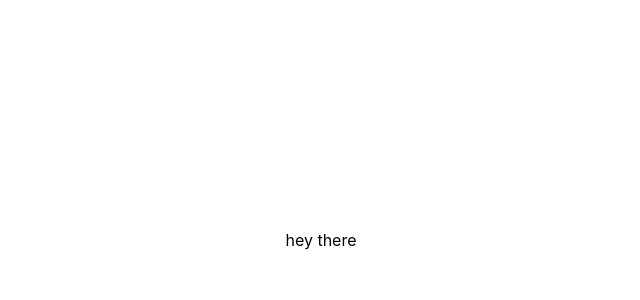
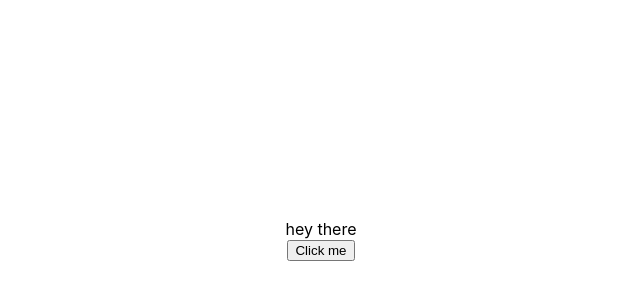
Before and after one commit to otuleja/sentry-next, a Next.js app: page / in a window 1280 px wide. Shown: the part 160-460 px from the top of the page, without its empty margins (319-959 px from the left). Built offline with nearby package versions, Linux system fonts and the light colour scheme.

Commit message:
add error

```diff
--- a/pages/index.js
+++ b/pages/index.js
@@ -1,8 +1,15 @@
 import Head from "next/head";
 import Image from "next/image";
 import styles from "../styles/Home.module.css";
-
+import { useState } from "react";
 export default function Home() {
+  const [a, setA] = useState(["hey there"]);
+  const handleClick = () => {
+    let b = [...a];
+    b.push("her there");
+    setA(b);
+    throw new Error("ooops");
+  };
   return (
     <div className={styles.container}>
       <Head>
@@ -12,7 +19,12 @@ export default function Home() {
       </Head>
 
       <main className={styles.main}>
-        <div>hey there</div>
+        {a.map((c, index) => {
+          return <div key={index}>{c}</div>;
+        })}
+        <div>
+          <button onClick={handleClick}>Click me</button>
+        </div>
       </main>
     </div>
   );
```
